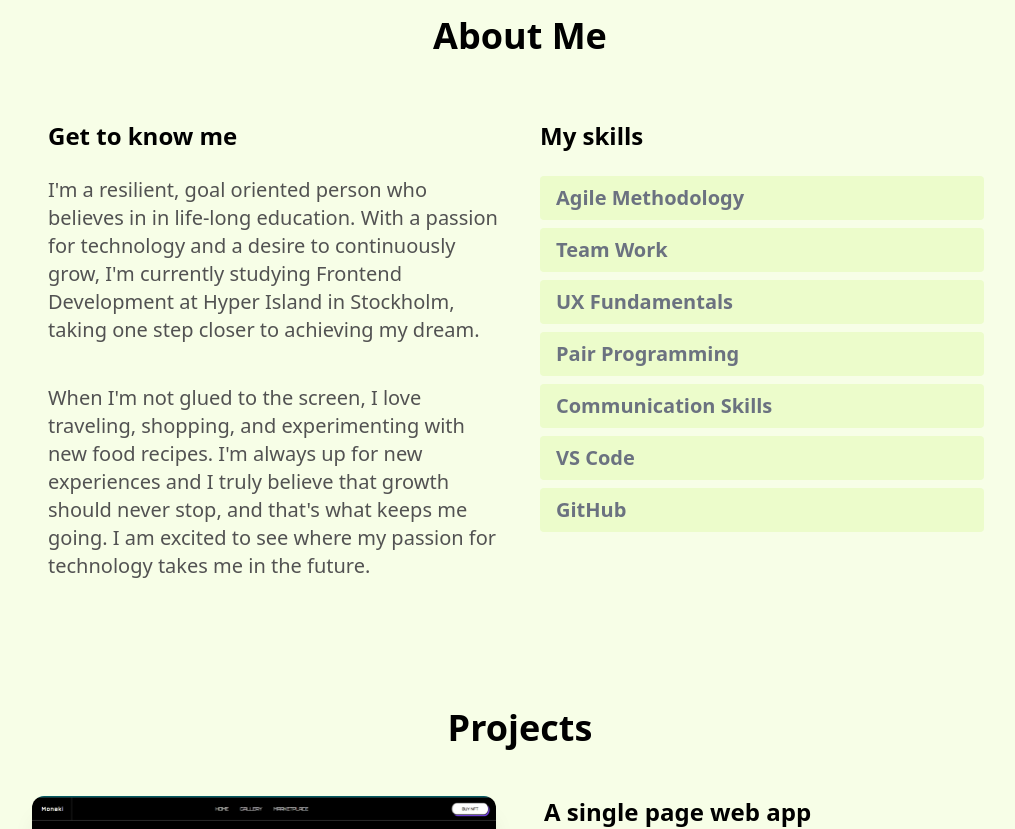
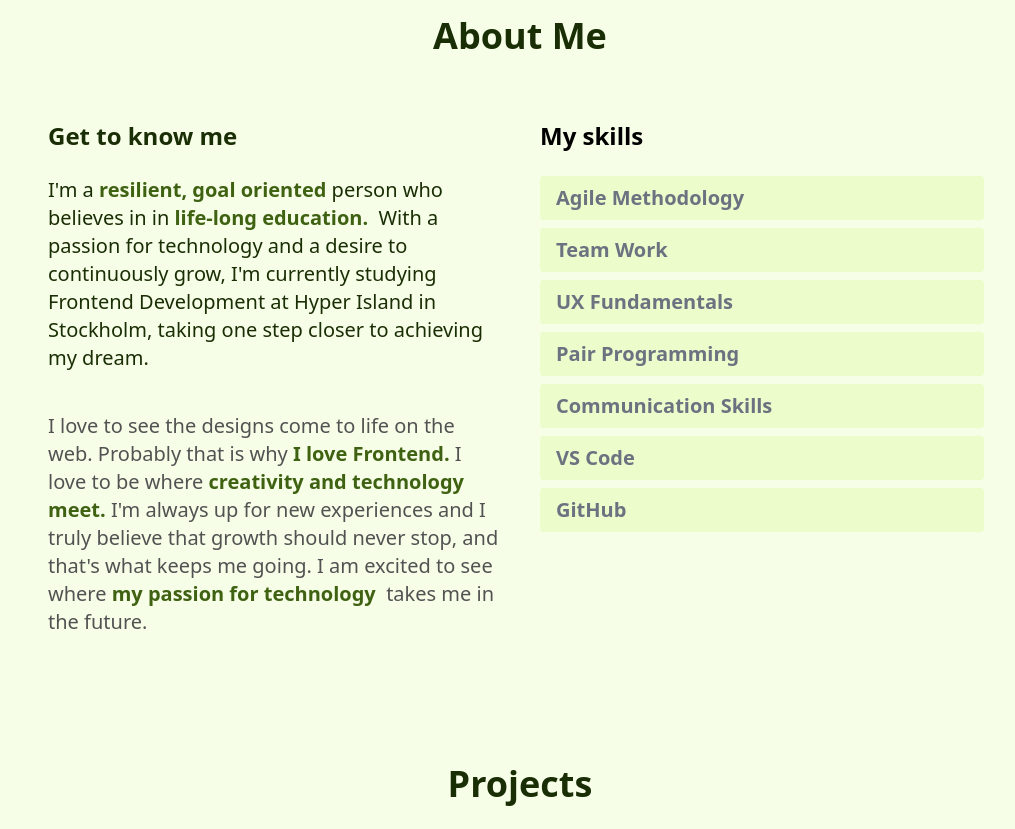
Before and after one commit to SammaniAri/personal-website, a Next.js app: page / in a window 1280 px wide. Shown: the part 1180-2009 px from the top of the page, without its empty margins (120-1135 px from the left). Built offline with nearby package versions, Linux system fonts and the light colour scheme.

Commit message:
touch-ups

```diff
--- a/components/AboutSection.tsx
+++ b/components/AboutSection.tsx
@@ -17,46 +17,60 @@ const AboutSection = () => {
 		<section id="About">
 			<div className="my-12 pb-12 md:pt-16">
 				<div>
-					<h1 className="text-center font-semibold text-4xl">
+					<h1 className="text-lime-950 text-center font-semibold text-4xl">
 						{" "}
 						About Me
 					</h1>
 				</div>
 				<div className="flex flex-col space-y-10 items-stretch justify-center align-top md:space-x-10 md:space-y-0 md:p-4 md:flex-row md:text-left">
-					<div className="md:w-1/2 mt-12 ">
-						<h1 className="text-center text-2xl font-semibold mb-6 md:text-left">
+					<div className="md:w-1/2 mt-12 text-lime-950 ">
+						<h1 className="text-center text-2xl font-semibold mb-6 md:text-left text-lime-950">
 							{" "}
 							Get to know me
 						</h1>
 
-						<p className="text-xl leading-7 mb-4 text-neutral-600 dark:text-neutral-400">
-							I&#39;m a resilient, goal
-							oriented person who
-							believes in in life-long
-							education. With a passion
-							for technology and a
-							desire to continuously
-							grow, I&#39;m currently
-							studying Frontend
-							Development at Hyper
-							Island in Stockholm,
+						<p className="text-xl leading-7 mb-4  text-lime-950 dark:text-neutral-400">
+							I&#39;m a{" "}
+							<span className="font-bold text-lime-800">
+								resilient, goal oriented{" "}
+							</span>
+							person who believes in in{" "}
+							<span className="font-bold text-lime-800">
+								life-long education.
+								&nbsp;
+							</span>
+							With a passion for
+							technology and a desire to
+							continuously grow, I&#39;m
+							currently studying
+							Frontend Development at
+							Hyper Island in Stockholm,
 							taking one step closer to
 							achieving my dream.
 						</p>
 						<br></br>
 						<p className="text-xl leading-7 mb-4 text-neutral-600 dark:text-neutral-400">
-							When I&#39;m not glued to
-							the screen, I love
-							traveling, shopping, and
-							experimenting with new
-							food recipes. I&#39;m
-							always up for new
+							I love to see the designs
+							come to life on the web.
+							Probably that is why{" "}
+							<span className="font-bold text-lime-800">
+								I love Frontend.&nbsp;
+							</span>
+							I love to be where{" "}
+							<span className="font-bold text-lime-800">
+								creativity and
+								technology meet.
+							</span>{" "}
+							I&#39;m always up for new
 							experiences and I truly
 							believe that growth should
 							never stop, and that&#39;s
 							what keeps me going. I am
-							excited to see where my
-							passion for technology
+							excited to see where{" "}
+							<span className="font-bold text-lime-800">
+								my passion for
+								technology &nbsp;
+							</span>
 							takes me in the future.
 						</p>
 					</div>
--- a/components/ProjectSection.tsx
+++ b/components/ProjectSection.tsx
@@ -48,7 +48,9 @@ const projects = [
 const ProjectSection = () => {
 	return (
 		<section id="Projects">
-			<h1 className="text-center font-semibold text-4xl">
+			<div className="text-lime-950">
+				{" "}
+				<h1 className="text-center font-semibold text-4xl text-lime-950">
 					{" "}
 					Projects
 				</h1>
@@ -118,6 +120,7 @@ const ProjectSection = () => {
 						}
 					)}
 				</div>
+			</div>
 		</section>
 	);
 };
```
Lines whose indentation alone changed are shown as unchanged.
